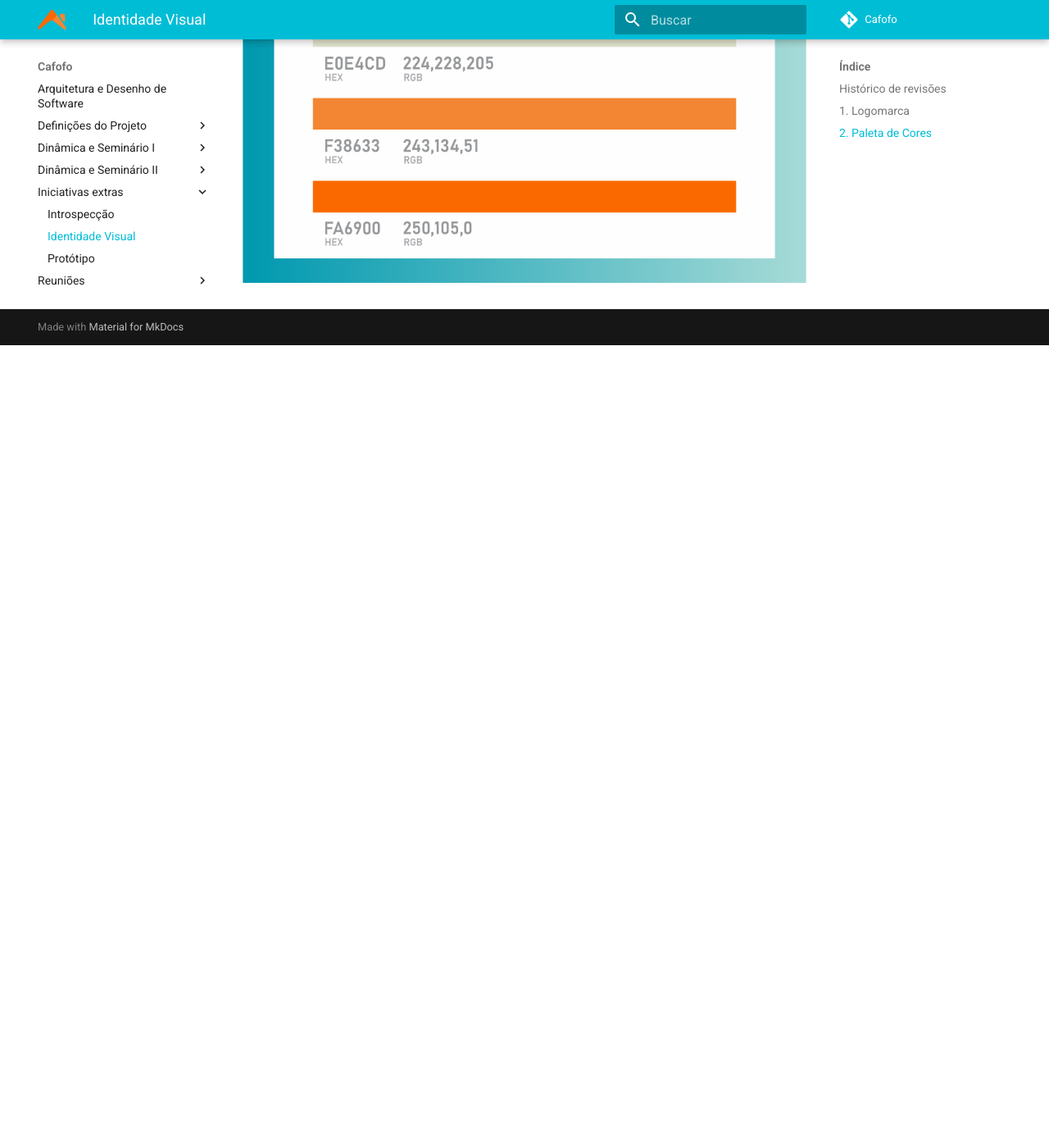
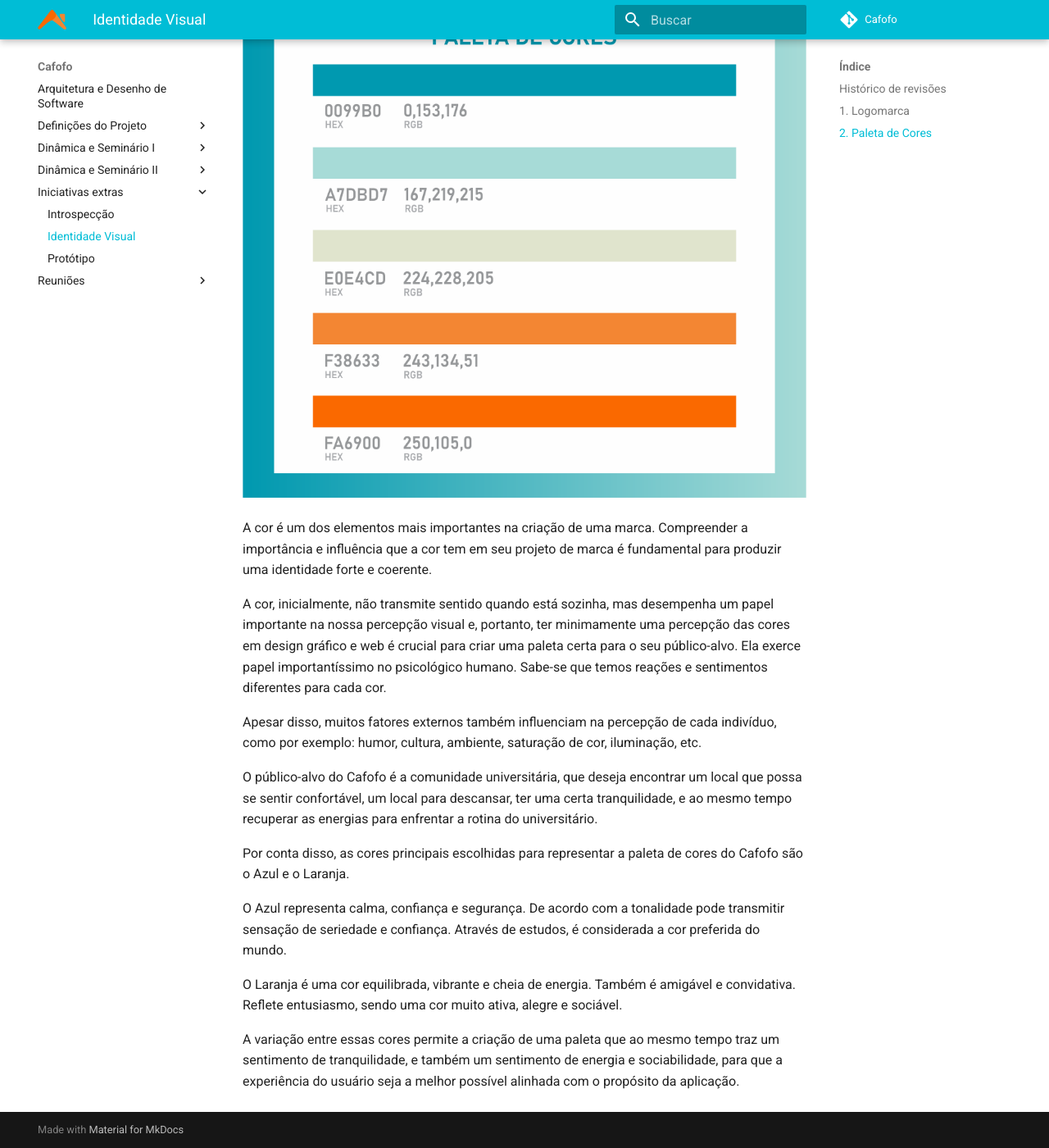
Before and after one commit to desenho-2019/Wiki, an MkDocs documentation site: the page built from docs/Iniciativas extras/identidadevisual.md, in a window 1280 px wide and 1400 px high, scrolled down 1621 px. Shown: the whole window at 82% size. Built offline with MkDocs 1.6.1 and Material for MkDocs 9.7.7, drawn with Linux system fonts in a browser that asks for light colours; before the commit the page ends 2042 px from its top, so only the background shows below that; some of the changed text lies outside the part shown.

Commit message:
Explicação da Identidade Visual

```diff
--- a/docs/Iniciativas extras/identidadevisual.md
+++ b/docs/Iniciativas extras/identidadevisual.md
@@ -9,8 +9,28 @@
 
 ![Logomarca](img/logoFundoBranco.png)
 
+Logomarca é a forma com que o nome da marca é apresentado graficamente, seja usando apenas tipografia ou aliando tipografia e símbolo. Uma logomarca precisa ser forte, de modo que as pessoas acabem por reconhecer sua marca mesmo quando virem apenas o símbolo do logo, sem a tipografia.
+
+Tendo em vista que a aplicação é um local para encontrar o local ideal para moradia, a logomarca do Cafofo foi pensada para ter uma simbologia bem forte, onde o símbolo principal representa um telhado com um chaminé, e ao mesmo tempo, possui o mesmo formato da letra "C" do logotipo da marca, possibilitando a utilização da marca de várias maneiras criativas e diferentes dentro da aplicação.
+
 Autor: Lucas Gomes
 
 ## 2. Paleta de Cores
 
 ![Paleta](img/paleta-cafofo.png)
+
+A cor é um dos elementos mais importantes na criação de uma marca. Compreender a importância e influência que a cor tem em seu projeto de marca é fundamental para produzir uma identidade forte e coerente.
+
+A cor, inicialmente, não transmite sentido quando está sozinha, mas desempenha um papel importante na nossa percepção visual e, portanto, ter minimamente uma percepção das cores em design gráfico e web é crucial para criar uma paleta certa para o seu público-alvo. Ela exerce papel importantíssimo no psicológico humano. Sabe-se que temos reações e sentimentos diferentes para cada cor.
+
+Apesar disso, muitos fatores externos também influenciam na percepção de cada indivíduo, como por exemplo: humor, cultura, ambiente, saturação de cor, iluminação, etc.
+
+O público-alvo do Cafofo é a comunidade universitária, que deseja encontrar um local que possa se sentir confortável, um local para descansar, ter uma certa tranquilidade, e ao mesmo tempo recuperar as energias para enfrentar a rotina do universitário.
+
+Por conta disso, as cores principais escolhidas para representar a paleta de cores do Cafofo são o Azul e o Laranja.
+
+O Azul representa calma, confiança e segurança. De acordo com a tonalidade pode transmitir sensação de seriedade e confiança. Através de estudos, é considerada a cor preferida do mundo.
+
+O Laranja é uma cor equilibrada, vibrante e cheia de energia. Também é amigável e convidativa. Reflete entusiasmo, sendo uma cor muito ativa, alegre e sociável.
+
+A variação entre essas cores permite a criação de uma paleta que ao mesmo tempo traz um sentimento de tranquilidade, e também um sentimento de energia e sociabilidade, para que a experiência do usuário seja a melhor possível alinhada com o propósito da aplicação.
```
